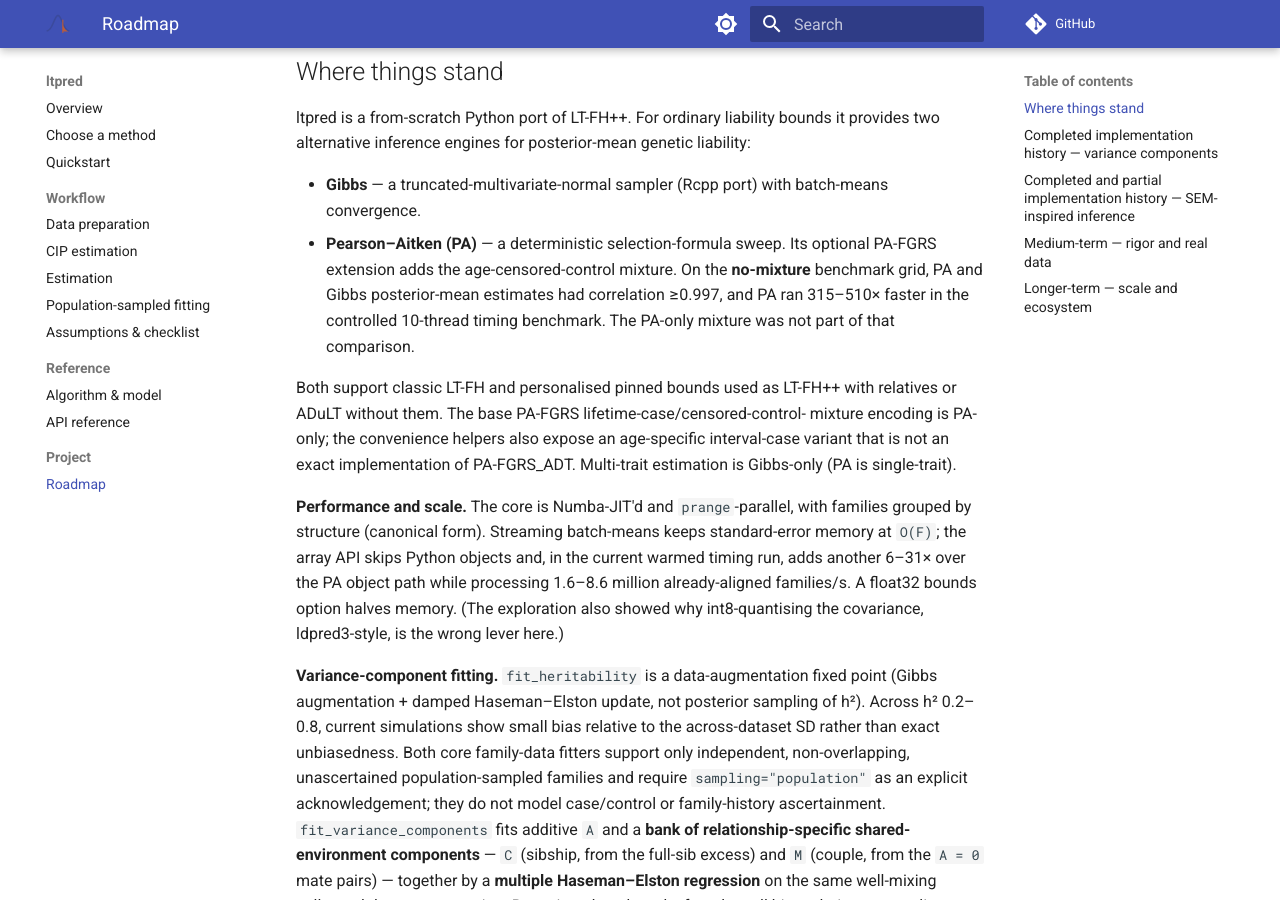
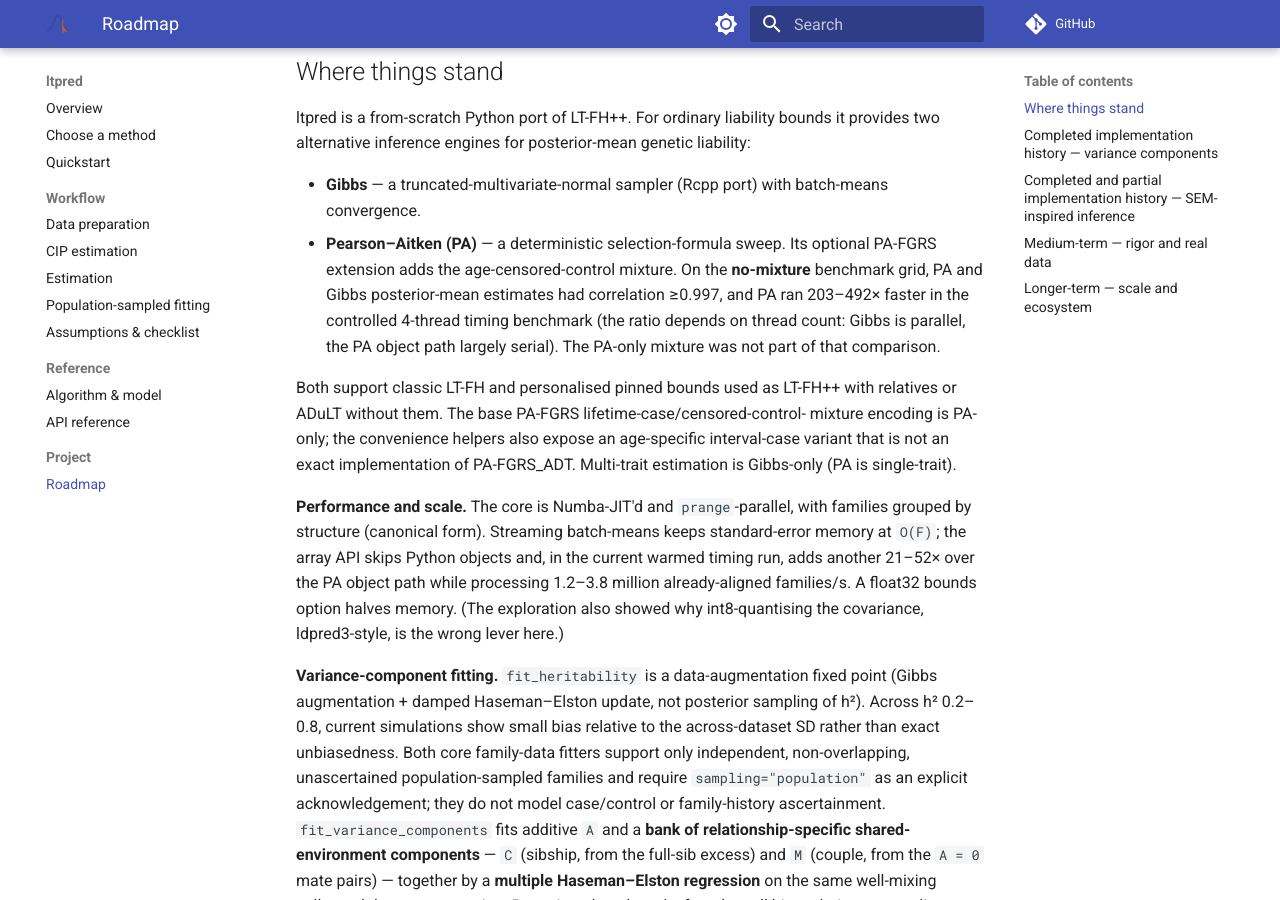
Before and after one commit to bvilhjal/ltpred, an MkDocs documentation site: the page built from docs/ROADMAP.md, in a window 1280 px wide and 900 px high, scrolled down 217 px. Built offline with MkDocs 1.6.1 and Material for MkDocs 9.7.7, drawn with Linux system fonts in a browser that asks for light colours; comment, search, counter and statistics services are not loaded.

Commit message:
bench: re-baseline the timing claims at four threads, with load provenance
The 315-510x object-path speed-up came from a 10-thread run on hardware and a
stack this project no longer uses (Python 3.13.5 / Numba 0.61.0). It does not
reproduce here at any thread count, so it was an unfalsifiable number sitting in
seven documents. Four threads is the operating point this project runs at, so
the timing section is re-derived there and labelled with it.

Measured on Python 3.14.6 / NumPy 2.4.6 / SciPy 1.18.0 / Numba 0.66.0, Apple
M2 Pro (10 cores, arm64), 4 Numba threads:

  object speed-up over Gibbs   203-492x   (was 315-510x at 10 threads)
  PA object path               57k-78k families/s
  PA array path                1.2-3.8 M families/s, 21-52x over the object path
  Gibbs                        117-363 families/s

The ratio is not a thread-count-free constant, and the docs now say so. Gibbs is
the parallel engine and the PA object path is largely serial, so fewer threads
inflate the speed-up: at four threads Gibbs loses far more than PA does. A
speed-up quoted without its thread count is not interpretable, which is how a
4-thread 203-492x can look deceptively like the 10-thread 315-510x it replaces.

Updated: RESULTS.md section 2 (both tables, headline bullet), README.md,
docs/ROADMAP.md, docs/algorithm.md, docs/estimation.md, index.html.
docs/EXTERNAL_REVIEW.md keeps the old figures deliberately -- it carries a
"historical snapshot, superseded" banner and records what a reviewer saw at
commit 673bb99.

run_benchmark.py now records the 1/5/15-minute load average before and after
each run. This run was taken at load ~7-11 on a 10-core box, because the machine
has no idle state to wait for; that is now visible in the manifest instead of
being invisible in a slow number. Together with the machine profile and resolved
thread count, a timing taken under load is identifiable after the fact.

Not affected: the seeded statistical results. corr(PA, Gibbs) 0.9977-0.9999 and
PA/Gibbs agreement 0.9984-0.9997 were re-verified against the full 28-benchmark
rerun and are unchanged.

Co-Authored-By: Claude Opus 5 <noreply@anthropic.com>

```diff
--- a/docs/ROADMAP.md
+++ b/docs/ROADMAP.md
@@ -15,7 +15,9 @@ provides two alternative inference engines for posterior-mean genetic liability:
 - **Pearson–Aitken (PA)** — a deterministic selection-formula sweep. Its optional
   PA-FGRS extension adds the age-censored-control mixture. On the **no-mixture**
   benchmark grid, PA and Gibbs posterior-mean estimates had correlation ≥0.997,
-  and PA ran 315–510× faster in the controlled 10-thread timing benchmark. The
+  and PA ran 203–492× faster in the controlled 4-thread timing benchmark (the
+  ratio depends on thread count: Gibbs is parallel, the PA object path largely
+  serial). The
   PA-only mixture was not part of that comparison.
 
 Both support classic LT-FH and personalised pinned bounds used as LT-FH++ with
@@ -27,8 +29,8 @@ Multi-trait estimation is Gibbs-only (PA is single-trait).
 **Performance and scale.** The core is Numba-JIT'd and `prange`-parallel, with
 families grouped by structure (canonical form). Streaming batch-means keeps
 standard-error memory at `O(F)`; the array API skips Python objects and, in the
-current warmed timing run, adds another 6–31× over the PA object path while
-processing 1.6–8.6 million already-aligned families/s. A float32 bounds option
+current warmed timing run, adds another 21–52× over the PA object path while
+processing 1.2–3.8 million already-aligned families/s. A float32 bounds option
 halves memory. (The exploration also showed
 why int8-quantising the covariance, ldpred3-style, is the wrong lever here.)
 
--- a/index.html
+++ b/index.html
@@ -278,7 +278,7 @@
       <div class="card">
         <div class="k">Scale</div>
         <h3>Biobank-ready performance</h3>
-        <p>Numba-JIT, <code>prange</code>-parallel kernels; families grouped by structure; streaming batch-means standard errors at O(F) memory; optional float32 bounds. <code>gibbs_estimate_batched</code> is imported from <code>ltpred.gibbs</code>. The ordinary PA engine ran ~150k–310k families/second on the object path, which includes bounds assembly and grouping; the array path reached 1.6–8.6 M families/s on already-aligned, repeatedly reused inputs — a hot-kernel rate, not end-to-end preparation.</p>
+        <p>Numba-JIT, <code>prange</code>-parallel kernels; families grouped by structure; streaming batch-means standard errors at O(F) memory; optional float32 bounds. <code>gibbs_estimate_batched</code> is imported from <code>ltpred.gibbs</code>. At four threads the ordinary PA engine ran ~57k–78k families/second on the object path, which includes bounds assembly and grouping; the array path reached 1.2–3.8 M families/s on already-aligned, repeatedly reused inputs — a hot-kernel rate, not end-to-end preparation.</p>
         <div class="fns"><span class="fn">pa_estimate_batched</span><span class="fn">gibbs_estimate_batched</span></div>
       </div>
       <div class="card">
@@ -348,7 +348,7 @@
     <div class="sec-head"><span class="n">04</span><h2>What's been validated</h2></div>
     <div class="stats">
       <div class="stat"><div class="v">≥ 0.997</div><div class="l">correlation of PA and Gibbs posterior means across tested ordinary-PA cells</div></div>
-      <div class="stat"><div class="v">315–510<small>×</small></div><div class="l">ordinary-PA speed-up over Gibbs on matched bounds</div></div>
+      <div class="stat"><div class="v">203–492<small>×</small></div><div class="l">ordinary-PA speed-up over Gibbs on matched bounds, at four threads</div></div>
       <div class="stat"><div class="v">1.1–2.5<small>×</small></div><div class="l">squared-correlation effective-N proxy over case/control, across tested cells</div></div>
       <div class="stat"><div class="v">27</div><div class="l">simulation benchmarks, truth known in each</div></div>
     </div>
@@ -450,7 +450,7 @@
       <div class="items">
         <div class="item"><span class="status s-plan">planned</span><div class="body"><strong>Sparse, streamed covariance.</strong> A chunked driver for single giant pedigrees and biobank runs that can't hold every family in memory at once.</div></div>
         <div class="item"><span class="status s-plan">planned</span><div class="body"><strong>End-to-end GWAS example.</strong> Real-LD HAPNEST genotypes → liability score → mixed-model GWAS, with covariate / residualization helpers.</div></div>
-        <div class="item"><span class="status s-plan">planned</span><div class="body"><strong>A multi-trait PA approximation.</strong> Multi-trait estimation is Gibbs-only today, so the deterministic engine's 315–510× advantage stops at one trait. A multi-trait sequential-moment sweep would carry it across — if it can be made accurate enough to be worth having.</div></div>
+        <div class="item"><span class="status s-plan">planned</span><div class="body"><strong>A multi-trait PA approximation.</strong> Multi-trait estimation is Gibbs-only today, so the deterministic engine's 203–492× advantage stops at one trait. A multi-trait sequential-moment sweep would carry it across — if it can be made accurate enough to be worth having.</div></div>
         <div class="item"><span class="status s-prog">in progress</span><div class="body"><strong>Packaging &amp; a docs site.</strong> The task-focused <strong>MkDocs + mkdocstrings</strong> source now has a real root page and builds with its auto-generated API reference; CI runs the tests and lint gate on Python 3.9 / 3.12. The sdist and wheel build cleanly and pass <code>twine check</code>, and a PyPI <strong>Trusted-Publishing</strong> workflow (<code>publish.yml</code>, documented in <code>RELEASING.md</code>) uploads on a tagged GitHub Release with no stored API token. Remaining: the one-time PyPI trusted-publisher registration, the first tagged upload, and deploying the site.</div></div>
       </div>
     </div>
```
Also changed, not shown: README.md (+1 -1 lines), benchmarks/RESULTS.md (+32 -19 lines), docs/algorithm.md (+1 -1 lines), docs/estimation.md (+3 -3 lines), 3 other files.
